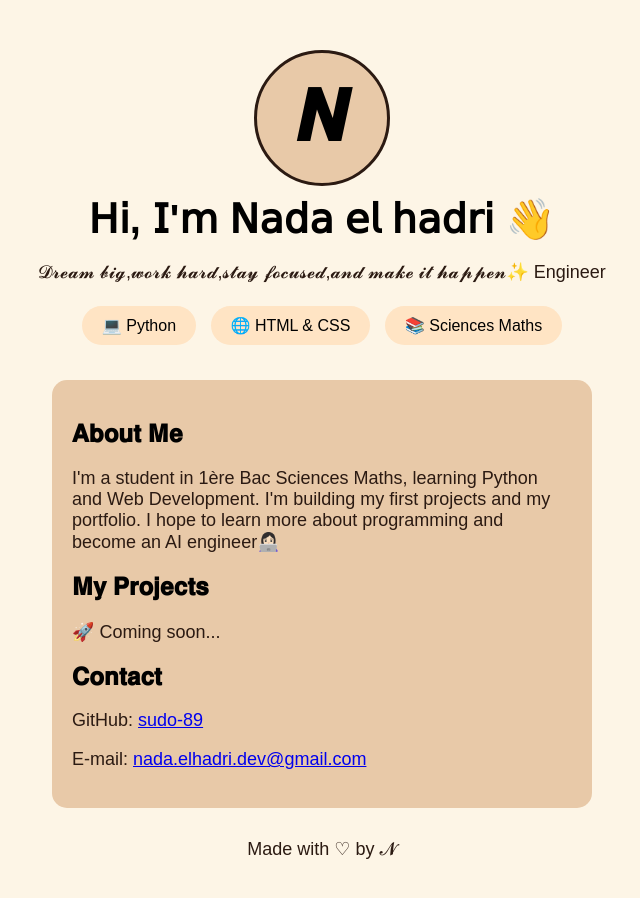
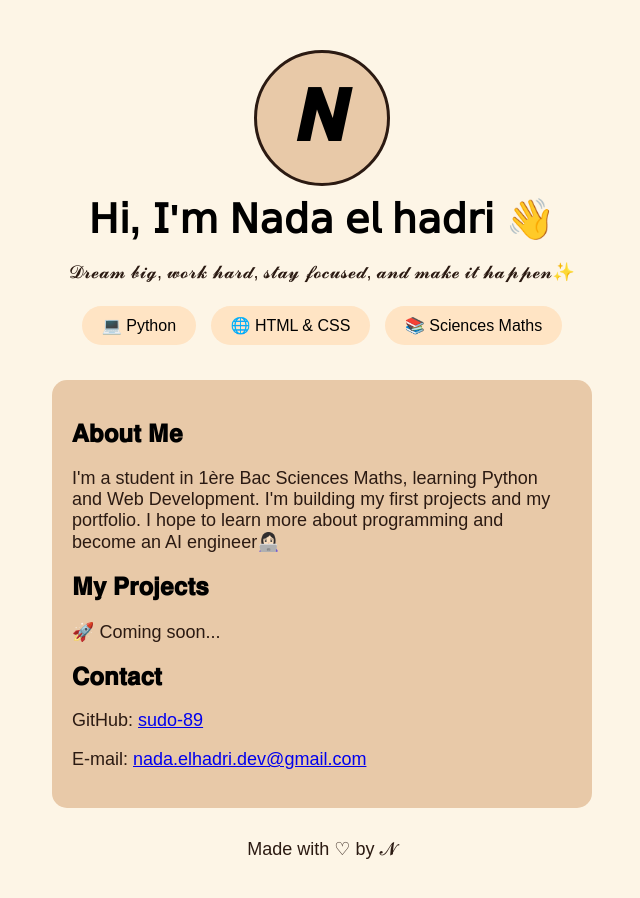
Before and after one commit to sudo-89/Portofilio, a plain HTML site: page index.html in a window 1280 px wide. Shown: the whole page, without its empty margins (318-958 px from the left). Drawn offline with Linux system fonts and the light colour scheme.

Commit message:
Update index.html

```diff
--- a/index.html
+++ b/index.html
@@ -30,7 +30,7 @@
 
 <div class="avatar">𝑵</div>
 <h1>𝖧𝗂, 𝖨'𝗆 𝖭𝖺𝖽𝖺 𝖾𝗅 𝗁𝖺𝖽𝗋𝗂 👋</h1>
-<p>𝓓𝓻𝓮𝓪𝓶 𝓫𝓲𝓰,𝔀𝓸𝓻𝓴 𝓱𝓪𝓻𝓭,𝓼𝓽𝓪𝔂 𝓯𝓸𝓬𝓾𝓼𝓮𝓭,𝓪𝓷𝓭 𝓶𝓪𝓴𝓮 𝓲𝓽 𝓱𝓪𝓹𝓹𝓮𝓷✨ Engineer</p>
+<p>𝓓𝓻𝓮𝓪𝓶 𝓫𝓲𝓰, 𝔀𝓸𝓻𝓴 𝓱𝓪𝓻𝓭, 𝓼𝓽𝓪𝔂 𝓯𝓸𝓬𝓾𝓼𝓮𝓭, 𝓪𝓷𝓭 𝓶𝓪𝓴𝓮 𝓲𝓽 𝓱𝓪𝓹𝓹𝓮𝓷✨</p>
 
 <div>
   <span class="badge">💻 Python</span>
```
